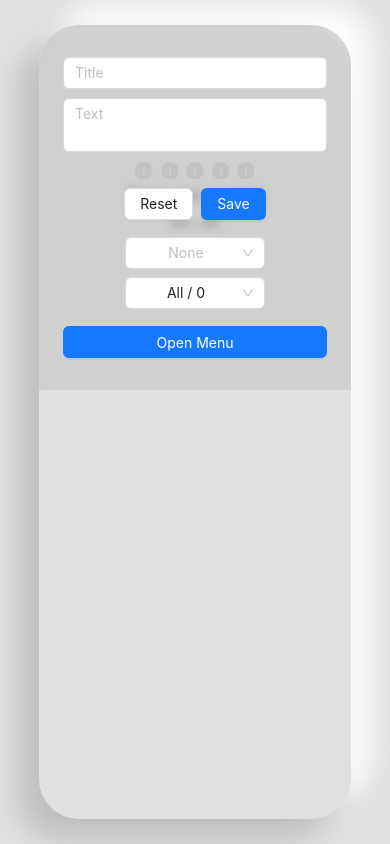
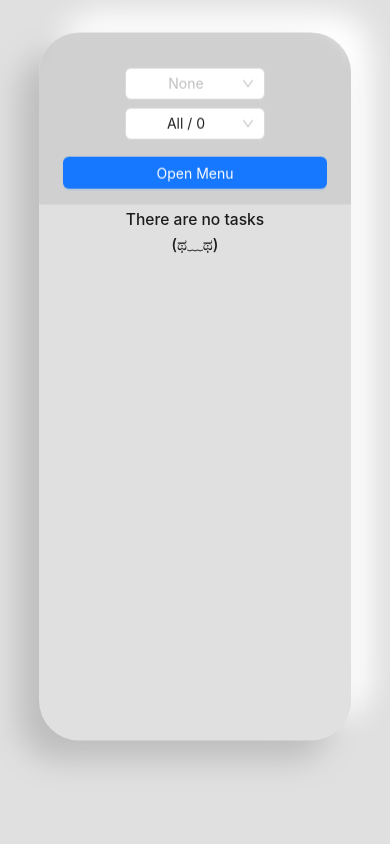
Before and after one commit to hell-llex/react-todo-list, a React (Vite) app: page / in a window 390 px wide. Built offline with nearby package versions, Linux system fonts and the light colour scheme.

Commit message:
fix: fix mobile version

```diff
--- a/src/App.scss
+++ b/src/App.scss
@@ -33,7 +33,7 @@ body {
 
 .wrapper {
   position: relative;
-  height: 90vh;
+  height: 84vh;
   min-width: 280px;
   width: 60vw;
   max-width: 1000px;
@@ -46,6 +46,7 @@ body {
   justify-content: flex-start;
   align-items: center;
   gap: 5vh;
+  transform: translateY(-2%);
   overflow: hidden;
 }
 
@@ -58,7 +59,8 @@ body {
 
 @media (max-width: 550px) {
   .wrapper {
-    height: 94vh;
+    height: 84vh;
     width: 80vw;
+    transform: translateY(-5%);
   }
 }
--- a/src/components/ControlsBar/ControlsBar.scss
+++ b/src/components/ControlsBar/ControlsBar.scss
@@ -56,11 +56,11 @@
     &.active {
       padding: 2rem 3rem;
       gap: 2vh;
-      transform: translateY(-60%);
+      transform: translateY(-55%);
       transition: all 0.3s ease-in-out;
 
       .container-sort {
-        margin: 4vh 0 0 0;
+        margin: 6vh 0 0 0;
         transition: all 0.3s ease-in-out;
       }
     }
--- a/src/components/ControlsBar/ControlsBar.tsx
+++ b/src/components/ControlsBar/ControlsBar.tsx
@@ -13,7 +13,7 @@ const ControlsBar = () => {
   const visibleItem = useAppSelector((state) => state.todoList.sorted.visible);
 
   return (
-    <div className={`controls-bar ${visibleMenu ? 'active' : ''}`}>
+    <div className={`controls-bar ${visibleMenu ? '' : 'active'}`}>
       <CreateTodoItem />
       <div className="container-sort">
         <Select
@@ -62,7 +62,7 @@ const ControlsBar = () => {
         className="menu-btn"
         onClick={() => setVisibleMenu(!visibleMenu)}
       >
-        Open Menu
+        {visibleMenu ? 'Close Menu' : 'Open Menu'}
       </Button>
     </div>
   );
--- a/src/components/TodoItem/TodoItem.scss
+++ b/src/components/TodoItem/TodoItem.scss
@@ -80,8 +80,8 @@
   position: fixed;
   background: rgba(31, 31, 31, 0.3);
   backdrop-filter: blur(5px);
-  top: 0vh;
-  left: 0vw;
+  top: 0;
+  left: 0;
   right: 0;
   bottom: 0;
   width: 100vw;
--- a/src/components/TodoItem/TodoItem.tsx
+++ b/src/components/TodoItem/TodoItem.tsx
@@ -28,7 +28,7 @@ import Paragraph from 'antd/es/typography/Paragraph';
 import Title from 'antd/es/typography/Title';
 
 const TodoItem = ({ itemInfo }: { itemInfo: ITodoItem }) => {
-  const [todoItem, setTodoItem] = useState(itemInfo);
+  const [todoItem] = useState(itemInfo);
   const [checked, setChecked] = useState(todoItem.done);
   const [onEditingTodo, setOnEditingTodo] = useState(false);
   const [title, setTitle] = useState(todoItem.title);
--- a/src/components/TodoList/TodoList.scss
+++ b/src/components/TodoList/TodoList.scss
@@ -29,6 +29,6 @@
 
 @media (max-width: 550px) {
   .todo-list {
-    padding: 16vh 2rem 2rem 2rem;
+    padding: 18vh 2rem 2rem 2rem;
   }
 }
```
